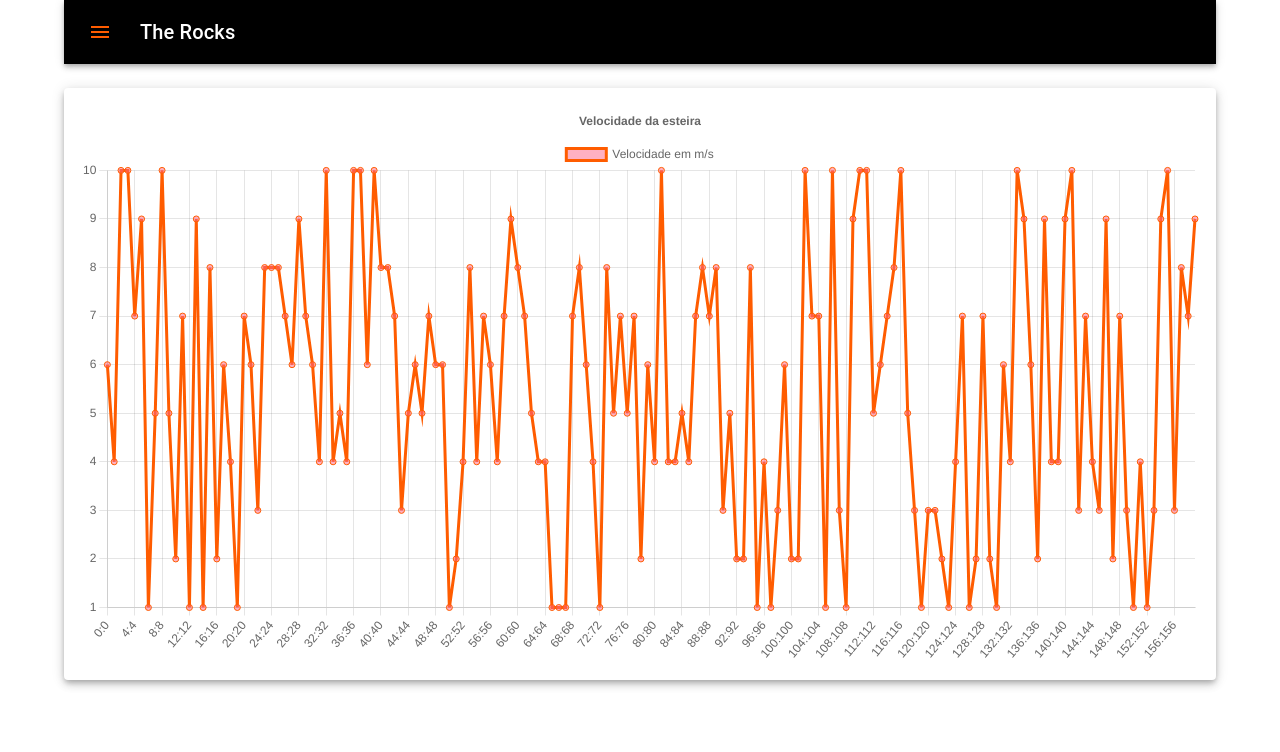
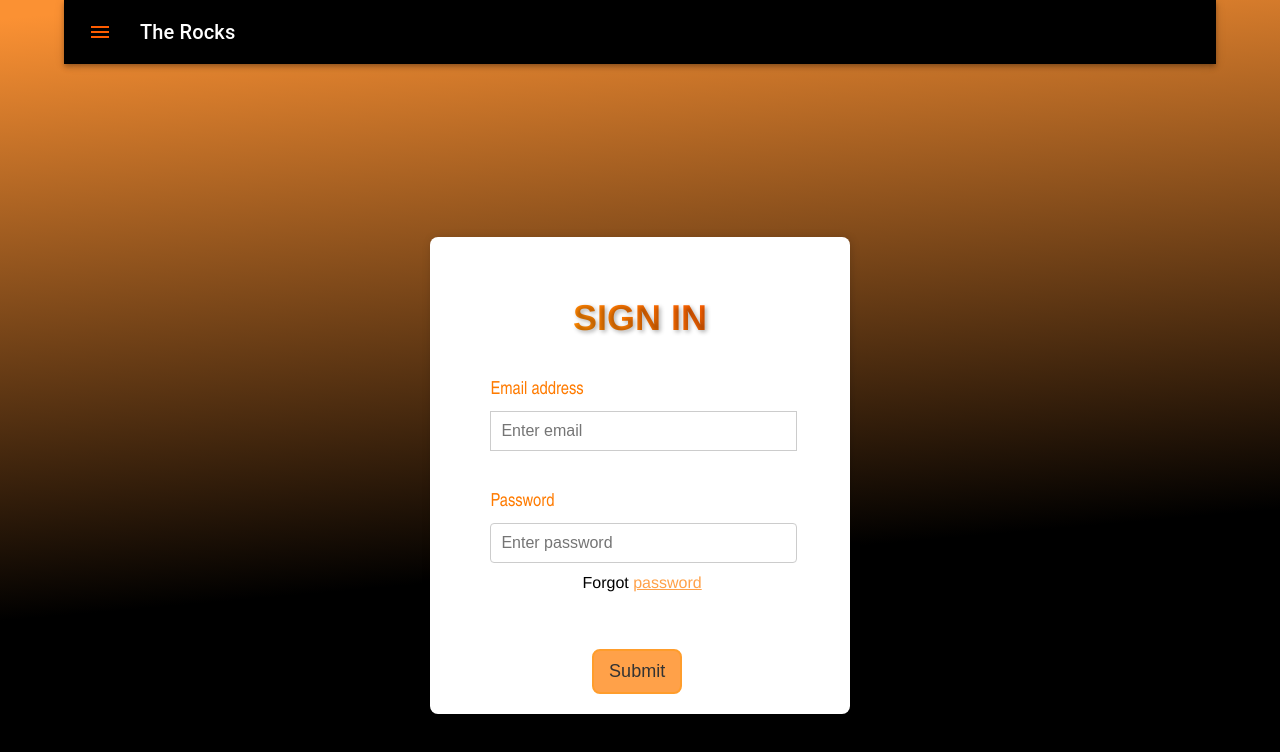
Before and after one commit to anthonphax/rocks, a React (Vite) app: page /login in a window 1280 px wide. Shown: the top 752 px of the page. Built offline with nearby package versions, Linux system fonts and the light colour scheme.

Commit message:
continuando login

```diff
--- a/src/components/LoginScreen/Login.tsx
+++ b/src/components/LoginScreen/Login.tsx
@@ -52,11 +52,43 @@ const data = {
 
 const Login = () => {
     return (
-        <Box marginY={3}>
-            <Card elevation={5} sx={{ padding: 2 }}>
-                <Line options={options} data={data} />
-            </Card>
-        </Box>
+    <div className="Auth-form-container">
+        <form className="Auth-form">
+        <div className="Auth-form-content">
+          <h3 className="Auth-form-title">Sign In</h3>
+          <div className="form-fields">
+            <div className="form-group mt-3">
+                <label>Email address</label>
+                <input
+                type="email"
+                className="form-control mt-1"
+                placeholder="Enter email"
+                />
+            </div>
+            <div className="form-group mt-3">
+                <label>Password</label>
+                <input
+                type="password"
+                className="form-control mt-1"
+                placeholder="Enter password"
+                />
+            </div>
+            <p className="forgot-password text-right mt-2">
+            Forgot <a className="esqueceu" href="#"> password</a>
+          </p>
+          </div>
+
+          <div className="d-grid gap-2 mt-3">
+            <button type="submit" className="btn btn-primary">
+              Submit
+            </button>
+          </div>
+
+        </div>
+      </form>
+
+
+    </div>
     )
 }
 
--- a/src/index.css
+++ b/src/index.css
@@ -1,3 +1,141 @@
 body {
     margin: 0;
+    font-family:'Franklin Gothic Medium', 'Arial Narrow', Arial, sans-serif;
+    font-weight: 200;
+    background: linear-gradient(355deg, rgba(0,0,0,1) 34%, rgba(251,145,51,1) 98%) no-repeat;
+    height: 100%;
 }
+
+.App {
+  background-color: black;
+}
+
+/* Adicione display: flex; ao elemento pai de Auth-form-container */
+
+.Auth-form-container {
+    display: flex;
+    flex-direction: row;
+    flex-wrap: nowrap;
+    align-content: stretch;
+    justify-content: center;
+    margin-top: 15%;
+}
+
+.Auth-form {
+    margin-bottom: 10%;
+  width: 420px;
+  box-shadow: rgb(0 0 0 / 16%) 1px 1px 10px;
+  padding-top: 30px;
+  padding-bottom: 20px;
+  border-radius: 8px;
+  background-color: white;
+}
+
+.Auth-form-content {
+  padding-left: 12%;
+  padding-right: 12%;
+}
+
+.Auth-form-title {
+  font-size: 36px;
+  color: #FFA500; /* Laranja */
+  text-transform: uppercase;
+  background: linear-gradient(45deg, #FFA500, #FF4500);
+  -webkit-background-clip: text;
+  background-clip: text;
+  -webkit-text-fill-color: transparent;
+  text-shadow: 2px 2px 4px rgba(0, 0, 0, 0.3);
+  text-align: center; /* Alinhar horizontalmente */
+  display: flex;
+  justify-content: center; /* Alinhar verticalmente */
+  align-items: center; /* Alinhar verticalmente */
+  height: 30px; /* Ajuste a altura desejada */
+}
+
+label {
+  font-size: 14px;
+  color: rgb(34, 34, 34);
+}
+
+.form-control.mt-1{
+    font-size: 16px;
+    margin-bottom: 10px;
+    padding: 10px;
+    border: 1px solid #ccc;
+    width: 95%;
+}
+
+.form-group.mt-3 {
+    font-size: 16px;
+    margin-bottom: 10px;
+    padding: 10px;
+}
+
+.form-group.mt-3 label {
+    font-family:'Franklin Gothic Light', 'Arial Narrow', Arial, sans-serif;
+    display: block;
+    font-size: 18px;
+    color: #ff7b00; /* Texto preto */
+    margin-bottom: 10px; /* Espaço entre a label e o input */
+}
+
+.form-group.mt-3 input[type="text"],
+.form-group.mt-3 input[type="password"] {
+  border: 1px solid #ccc;
+  border-radius: 4px;
+  font-size: 16px;
+  margin-bottom: 10px; /* Espaço entre os inputs */
+  padding: 10px;
+  width: 95%;
+}
+
+/* Botão do formulário */
+.form-group.mt-3 button {
+  width: 100%;
+  padding: 12px;
+  background-color: #007bff; /* Azul */
+  color: #fff;
+  border: none;
+  border-radius: 4px;
+  font-size: 18px;
+  cursor: pointer;
+  transition: background-color 0.3s;
+}
+
+.form-group.mt-3 button:hover {
+  background-color: #0056b3; /* Azul mais escuro no hover */
+}
+
+.btn.btn-primary {
+  background-color: #ffa149; /* Laranja claro */
+  border: 2px solid #ff9d2c; /* Borda laranja */
+  color: #333; /* Texto mais escuro */
+  border-radius: 8px;
+  padding: 10px 15px;
+  font-size: 18px;
+  transition: background-color 0.3s, color 0.3s;
+  display: flex;
+  margin: 10% 0 0 35%
+}
+
+.btn.btn-primary:hover {
+  background-color: #fc7536; /* Laranja mais escuro no hover */
+  color: #fff; /* Texto branco no hover */
+}
+
+.form-fields{
+    /*border: 0.5px solid #FFA500;*/
+    box-shadow: #ffd891; /* Fundo cinza claro */
+}
+
+
+.forgot-password.text-right.mt-2{
+
+    position: relative;
+    bottom: 25px;
+    margin-left: 32%;
+    color: black;
+        .esqueceu{
+            color: #ffa149;
+        }
+}
```
Also changed, not shown: 1 other file (tests, documents, lock files or other folders).
